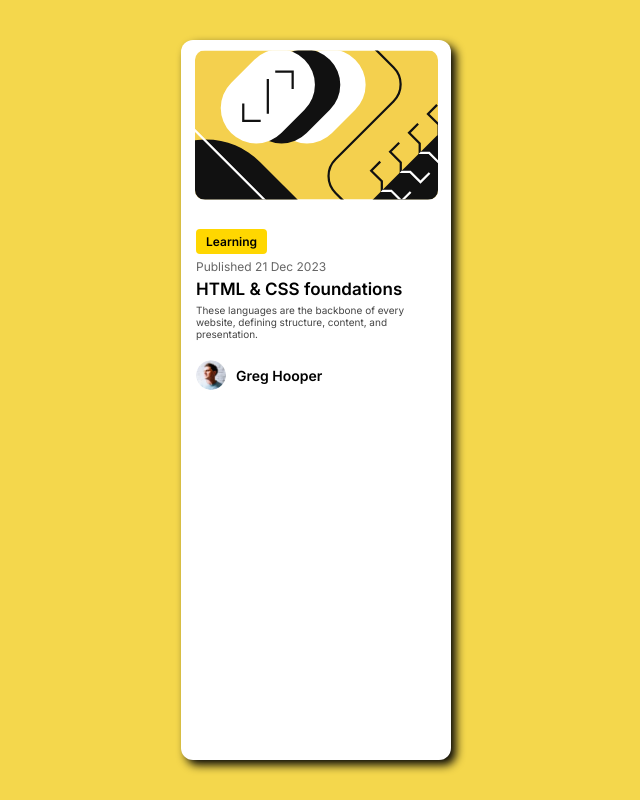
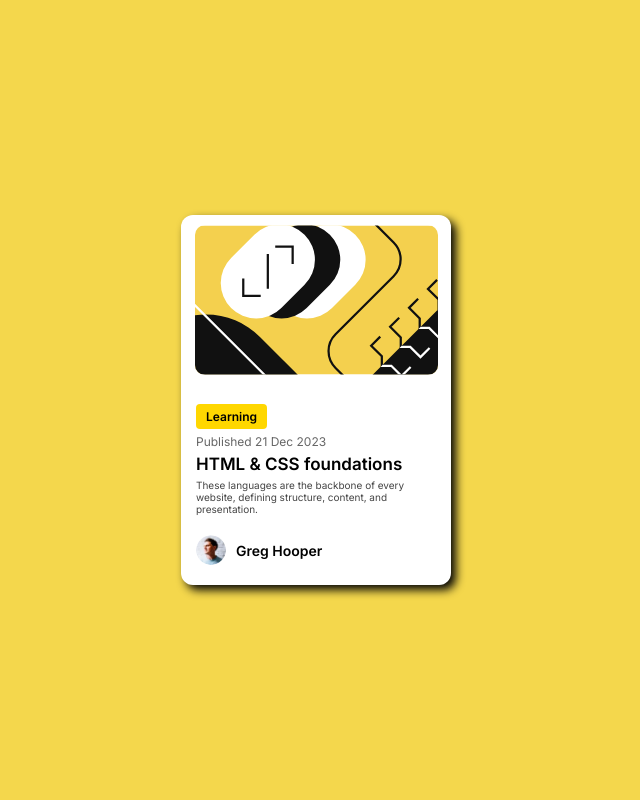
Before and after one commit to Mustafizali/30Days_30_Project_For_Fronted, a plain HTML site: page index.html in a window 1280 px wide. Shown: the whole page, without its empty margins (324-964 px from the left). Drawn offline with Linux system fonts and the light colour scheme.

Commit message:
Updated project files

```diff
--- a/index.css
+++ b/index.css
@@ -14,7 +14,7 @@ body {
 }
 
 .card {
-    height: 90%;
+    height: 370px;
     background: white;
     width: 270px;
     border-radius: 12px;
```
